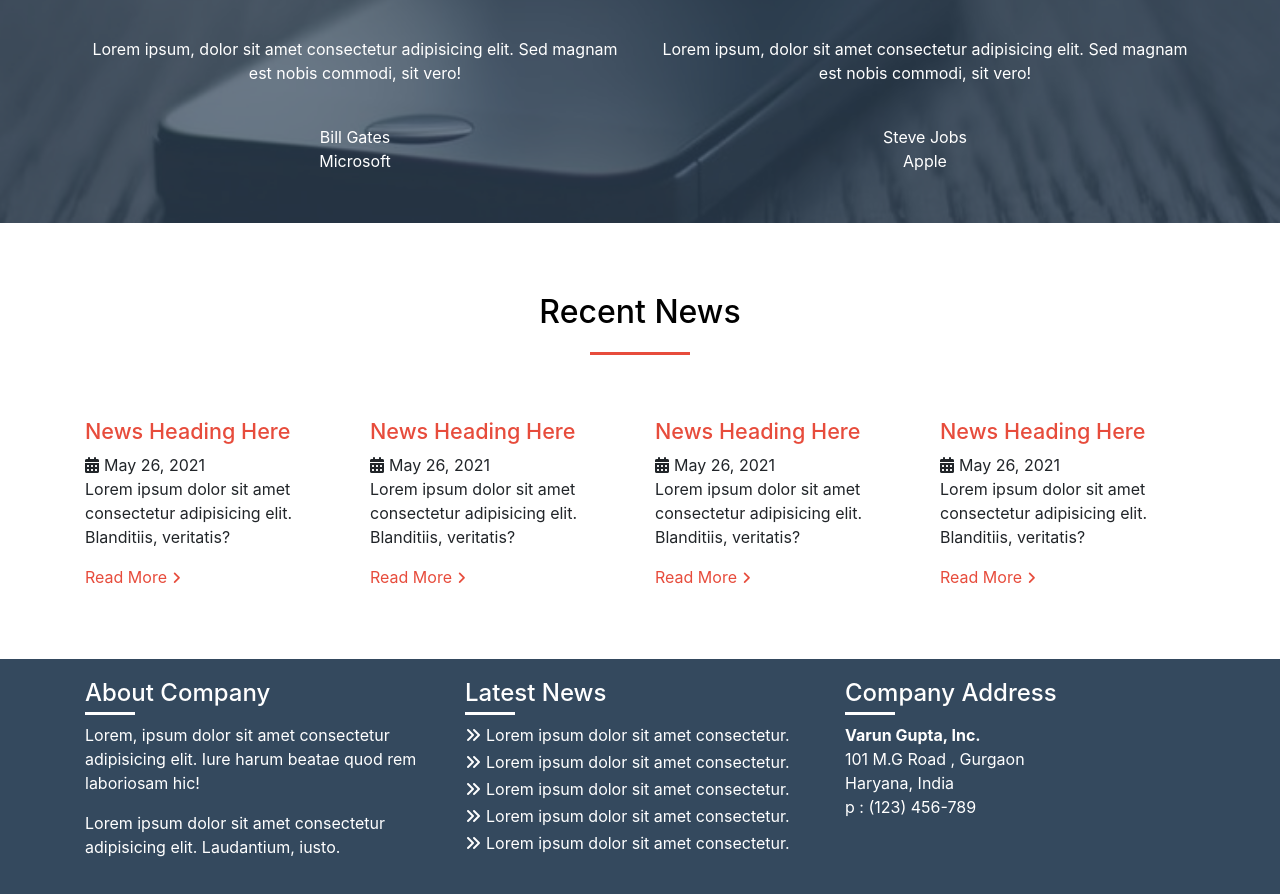
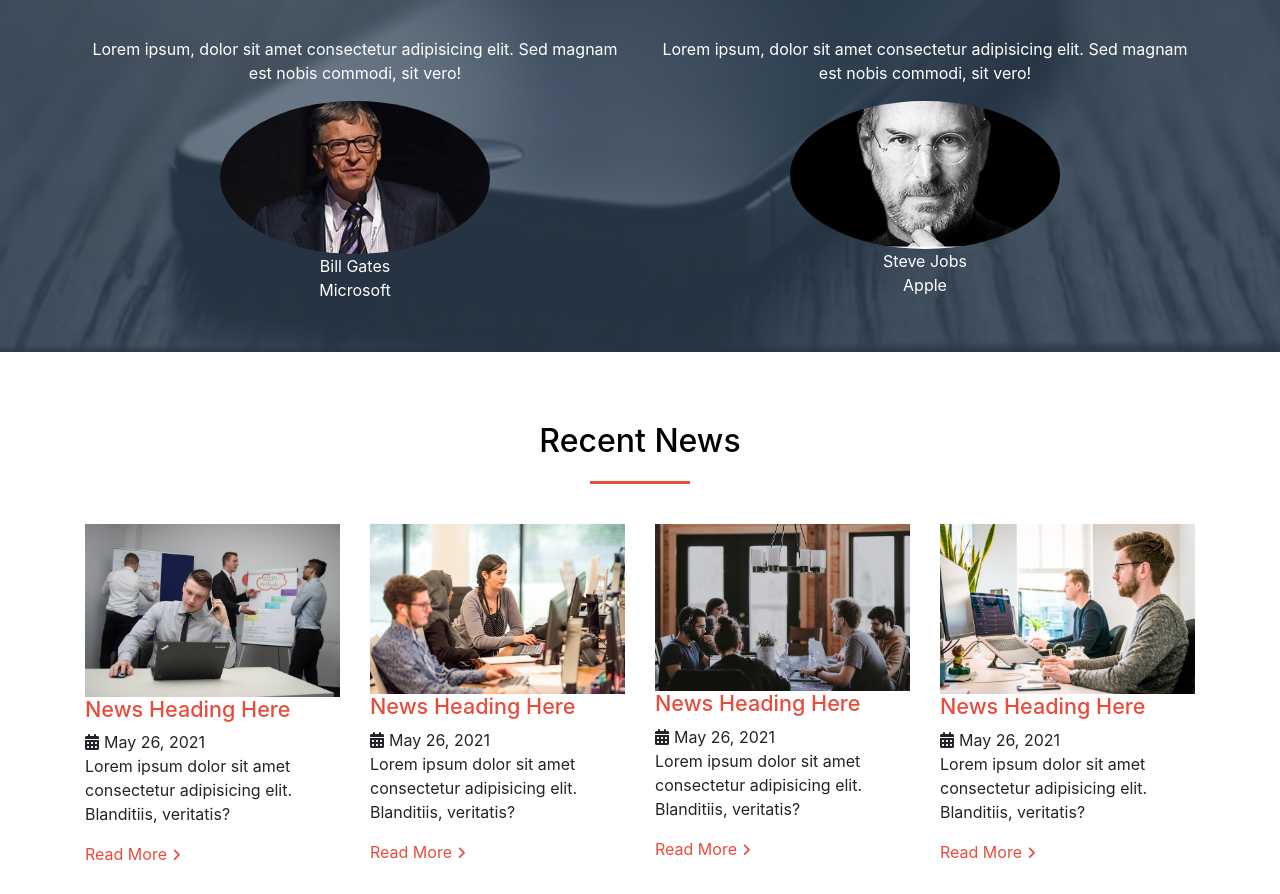
Before and after one commit to VarunGupta-2001/template-using-bootstrap-4, a plain HTML site: page index.html in a window 1280 px wide. Shown: the part 970-1864 px from the top of the page. Drawn offline with nearby package versions, Linux system fonts and the light colour scheme; files whose address does not match are found by name.

Commit message:
Update index.html

```diff
--- a/index.html
+++ b/index.html
@@ -83,7 +83,7 @@
                 <div class="col-md-6">
                     <div class="testimonial">
                         <p>Lorem ipsum, dolor sit amet consectetur adipisicing elit. Sed magnam est nobis commodi, sit vero!</p>
-                        <img src="./img/bill gates.jpg" alt="">
+                        <img src="./bill gates.jpg" alt="">
                         <div class="author">Bill Gates</div>
                         <div class="author-company">Microsoft</div>
                     </div>
@@ -91,7 +91,7 @@
                 <div class="col-md-6">
                     <div class="testimonial">
                         <p>Lorem ipsum, dolor sit amet consectetur adipisicing elit. Sed magnam est nobis commodi, sit vero!</p>
-                        <img src="./img/steve jobs.jpg" alt="">
+                        <img src="./steve jobs.jpg" alt="">
                         <div class="author">Steve Jobs</div>
                         <div class="author-company">Apple</div>
                     </div>
@@ -107,7 +107,7 @@
             </div>
             <div class="col-md-6 col-lg-3">
                 <div class="news-post">
-                    <img src="./img/img3.jpg" alt="">
+                    <img src="./img3.jpg" alt="">
                     <h3><a href="">News Heading Here</a></h3>
                     <div class="post-date"><i class="fa fa-calendar" aria-hidden="true"></i>May 26, 2021</div>
                     <p>Lorem ipsum dolor sit amet consectetur adipisicing elit. Blanditiis, veritatis?</p>
@@ -116,7 +116,7 @@
             </div>
             <div class="col-md-6 col-lg-3">
                 <div class="news-post">
-                    <img src="./img/img4.jpg" alt="">
+                    <img src="./img4.jpg" alt="">
                     <h3><a href="">News Heading Here</a></h3>
                     <div class="post-date"><i class="fa fa-calendar" aria-hidden="true"></i>May 26, 2021</div>
                     <p>Lorem ipsum dolor sit amet consectetur adipisicing elit. Blanditiis, veritatis?</p>
@@ -125,7 +125,7 @@
             </div>
             <div class="col-md-6 col-lg-3">
                 <div class="news-post">
-                    <img src="./img/img5.jpg" alt="">
+                    <img src="./img5.jpg" alt="">
                     <h3><a href="">News Heading Here</a></h3>
                     <div class="post-date"><i class="fa fa-calendar" aria-hidden="true"></i>May 26, 2021</div>
                     <p>Lorem ipsum dolor sit amet consectetur adipisicing elit. Blanditiis, veritatis?</p>
@@ -134,7 +134,7 @@
             </div>
             <div class="col-md-6 col-lg-3">
                 <div class="news-post">
-                    <img src="./img/img6.jpg" alt="">
+                    <img src="./img6.jpg" alt="">
                     <h3><a href="">News Heading Here</a></h3>
                     <div class="post-date"><i class="fa fa-calendar" aria-hidden="true"></i>May 26, 2021</div>
                     <p>Lorem ipsum dolor sit amet consectetur adipisicing elit. Blanditiis, veritatis?</p>
```
